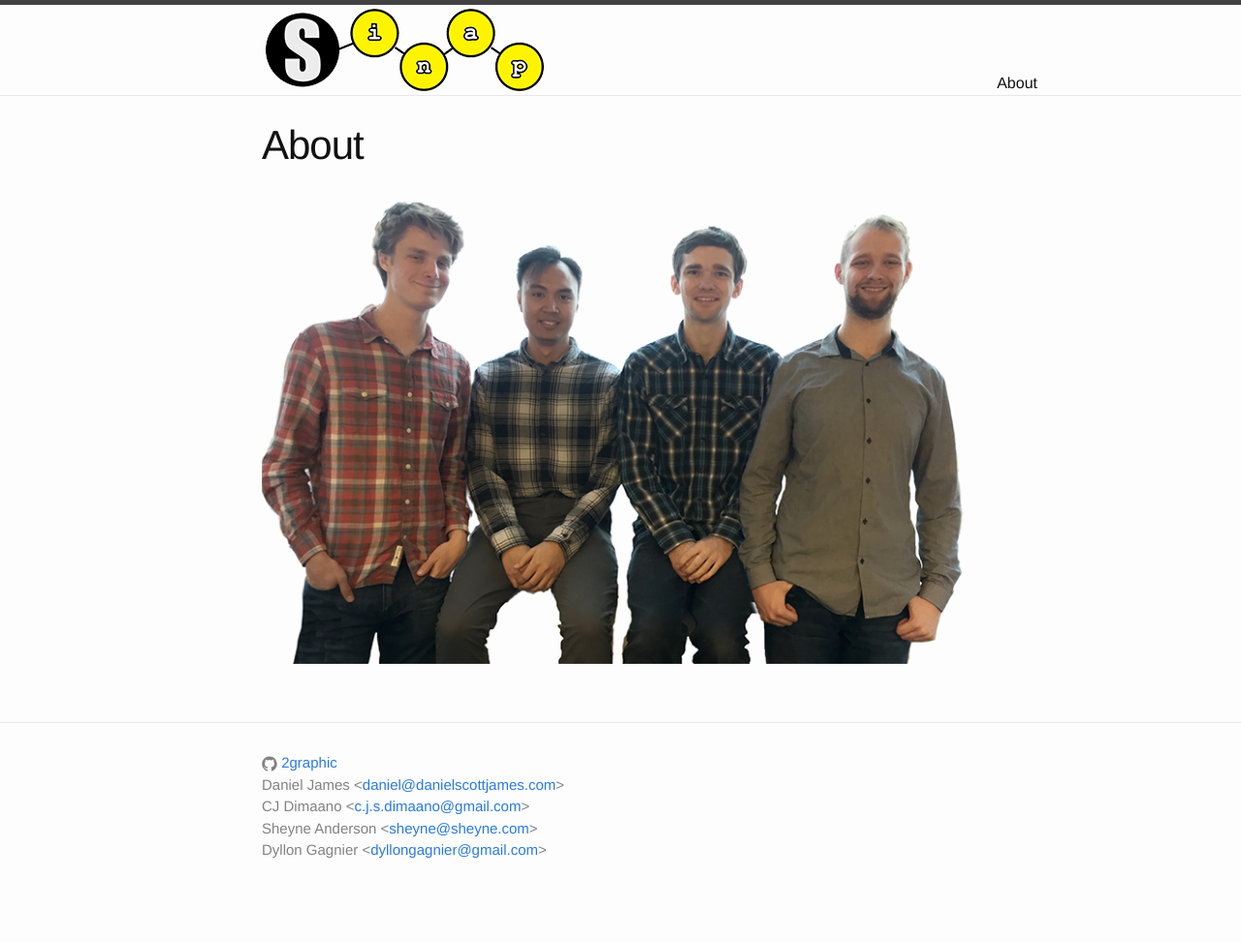
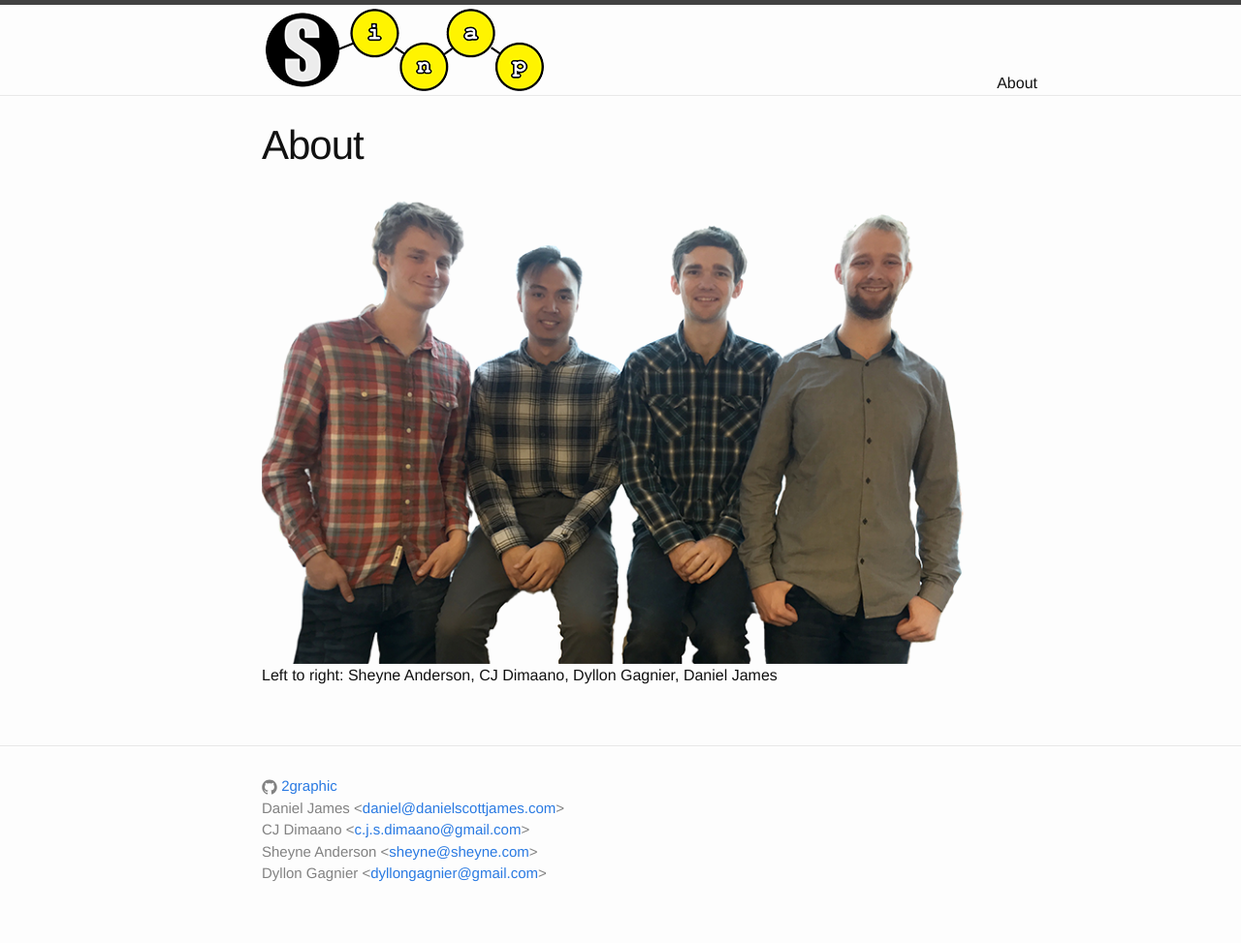
Before and after one commit to 2graphic/2graphic.github.io, a Jekyll site: the page built from about.html, in a window 1280 px wide. Shown: the whole page at 97% size. Built offline with Jekyll 4.4.1, drawn with Linux system fonts in a browser that asks for light colours; before the commit the page ends 949 px from its top, so only the background shows below that.

Commit message:
add names

```diff
--- a/about.html
+++ b/about.html
@@ -4,3 +4,4 @@ title: About
 permalink: /about/
 ---
 <img src="/assets/2graphic.png" />
+Left to right: Sheyne Anderson, CJ Dimaano, Dyllon Gagnier, Daniel James
```
